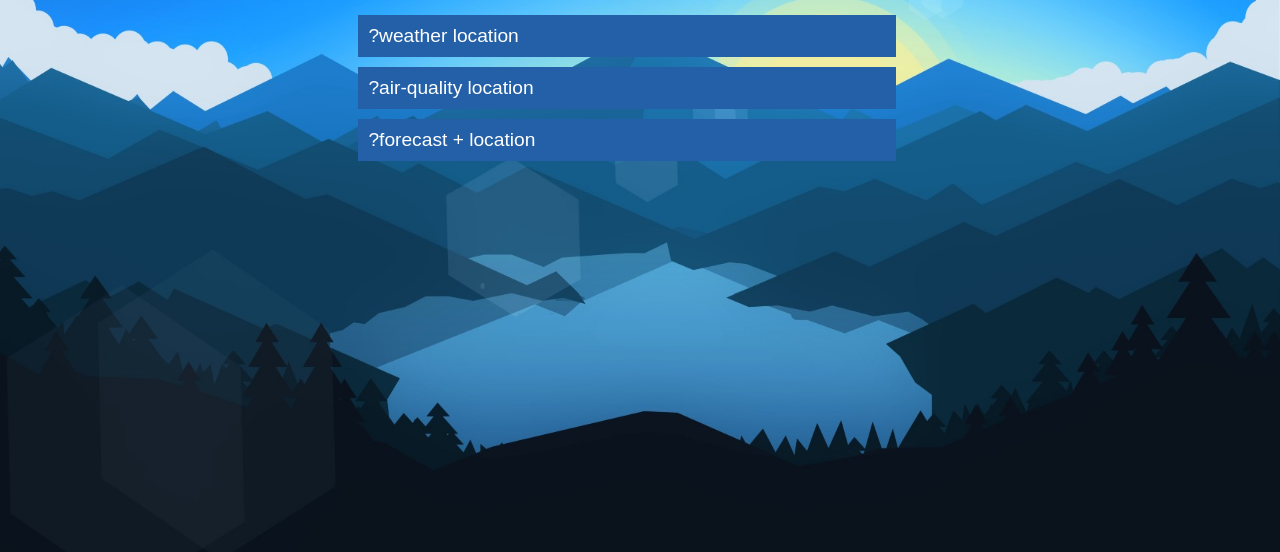
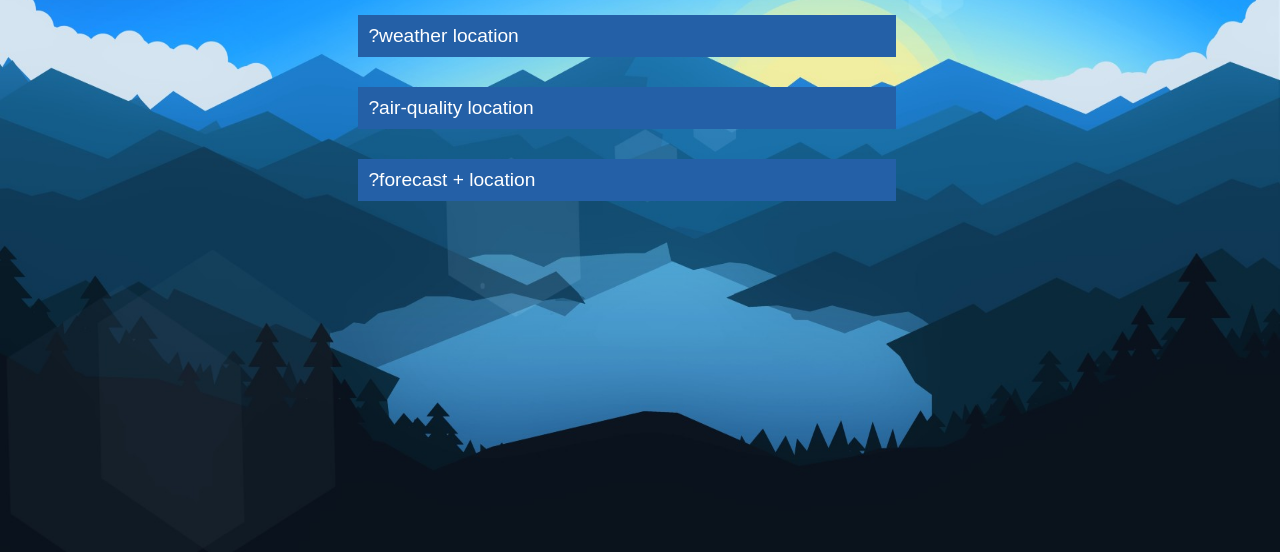
Before and after one commit to duypham228/Discord-Weather-Bot, a website: page testing responsive/cmds.html in a window 1280 px wide. Shown: the part 248-800 px from the top of the page. Drawn offline with Linux system fonts and the light colour scheme.

Commit message:
Update style.css

```diff
--- a/testing responsive/css/style.css
+++ b/testing responsive/css/style.css
@@ -220,7 +220,7 @@ footer #copyright {
   color: white;
   font-size: larger;
   margin-left: 40%;
-  margin-bottom: 10px;
+  margin-bottom: 30px;
 }
 .air_quality{
     flex: 1;
@@ -229,7 +229,7 @@ footer #copyright {
     color: white;
     font-size: larger;
     margin-left: 40%;
-    margin-bottom: 10px;
+    margin-bottom: 30px;
 
 }
 .forecast{
@@ -239,7 +239,7 @@ footer #copyright {
     color: white;
     font-size: larger;
     margin-left: 40%;
-    margin-bottom: 10px;
+    margin-bottom: 30px;
 
 }
 .weather1_drop_down{
```
